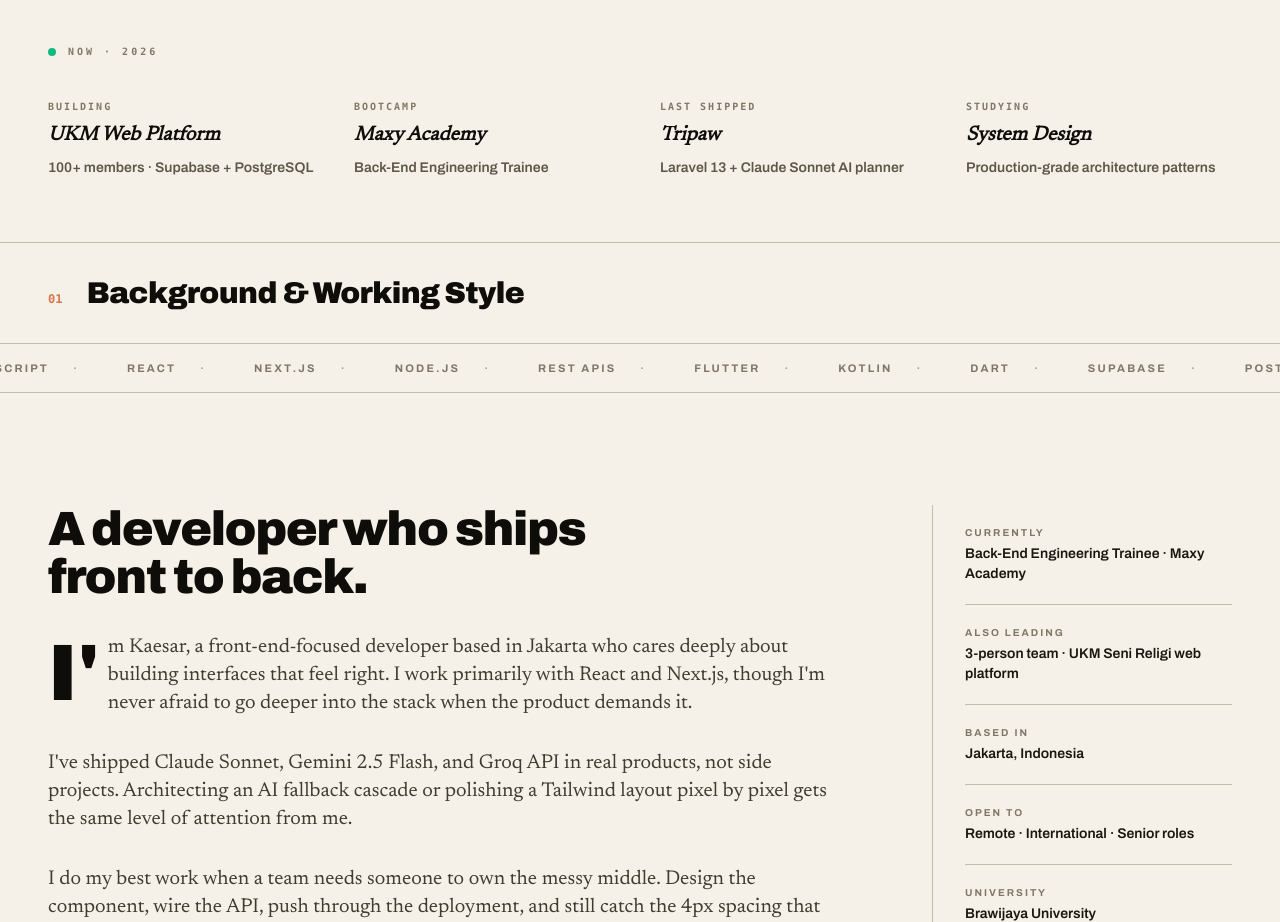
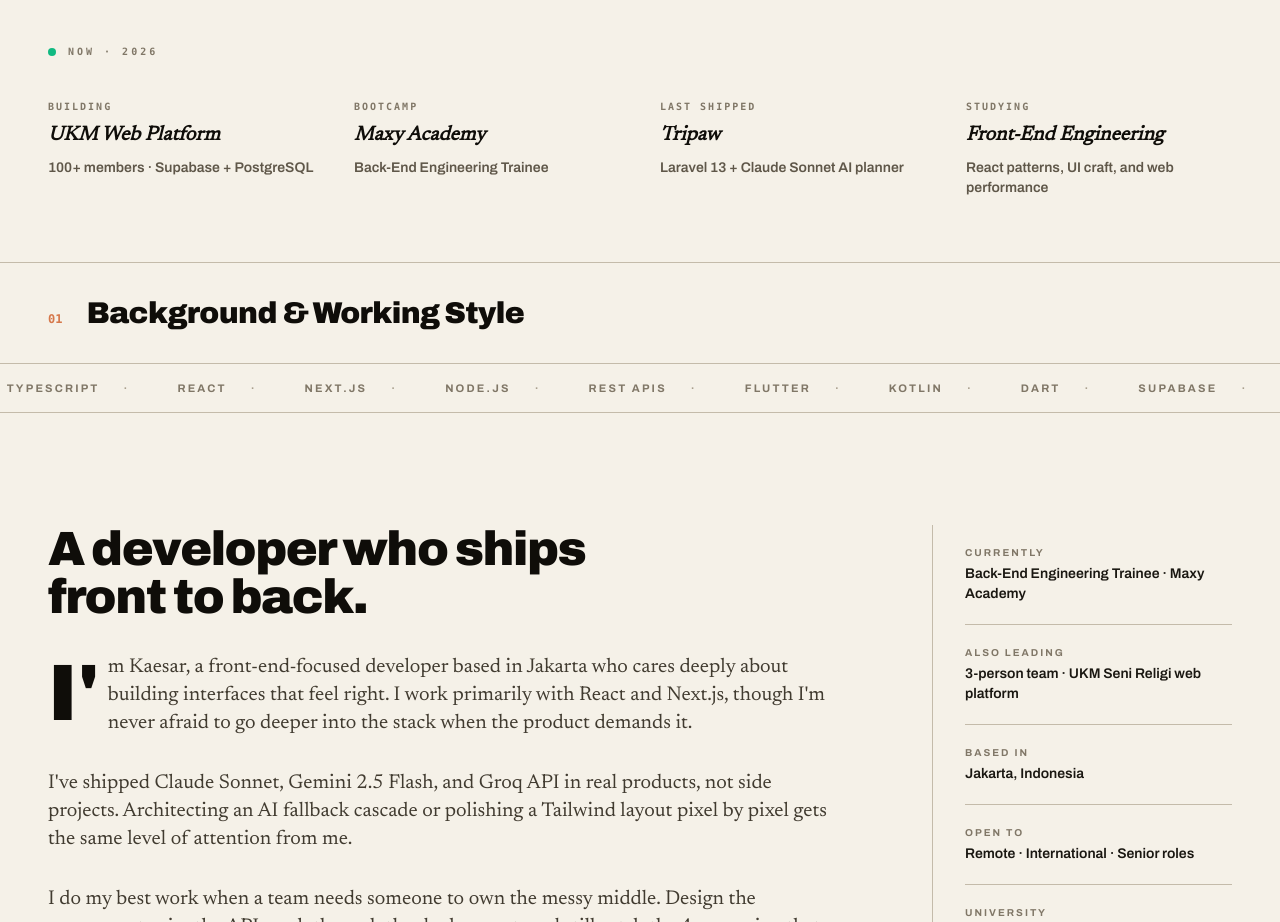
Before and after one commit to damhacker04/my-portofolio, a Next.js app: page / in a window 1280 px wide. Shown: the part 820-1742 px from the top of the page. Built offline with nearby package versions, Linux system fonts and the light colour scheme.

Commit message:
Update HERO_STATUS and TICKER_SKILLS for accuracy and relevance

```diff
--- a/components/PortfolioUI.tsx
+++ b/components/PortfolioUI.tsx
@@ -48,8 +48,8 @@
   },
   {
     category: "STUDYING",
-    title: "System Design",
-    desc: "Production-grade architecture patterns",
+    title: "Front-End Engineering",
+    desc: "React patterns, UI craft, and web performance",
   },
 ];
 
@@ -57,8 +57,8 @@
   "PHP", "Laravel", "Livewire", "JavaScript", "TypeScript", "React",
   "Next.js", "Node.js", "REST APIs", "Flutter", "Kotlin", "Dart",
   "Supabase", "PostgreSQL", "Firebase", "Docker", "GitHub Actions",
-  "Prometheus", "Grafana", "Claude Sonnet", "Gemini", "Groq API",
-  "Midtrans", "Three.js", "HTML", "CSS", "Tailwind CSS", "Git",
+  "Claude Sonnet", "Gemini", "Groq API", "Midtrans", "Three.js",
+  "HTML", "CSS", "Tailwind CSS", "Git",
 ];
 
 const TOOLKIT = [
```
